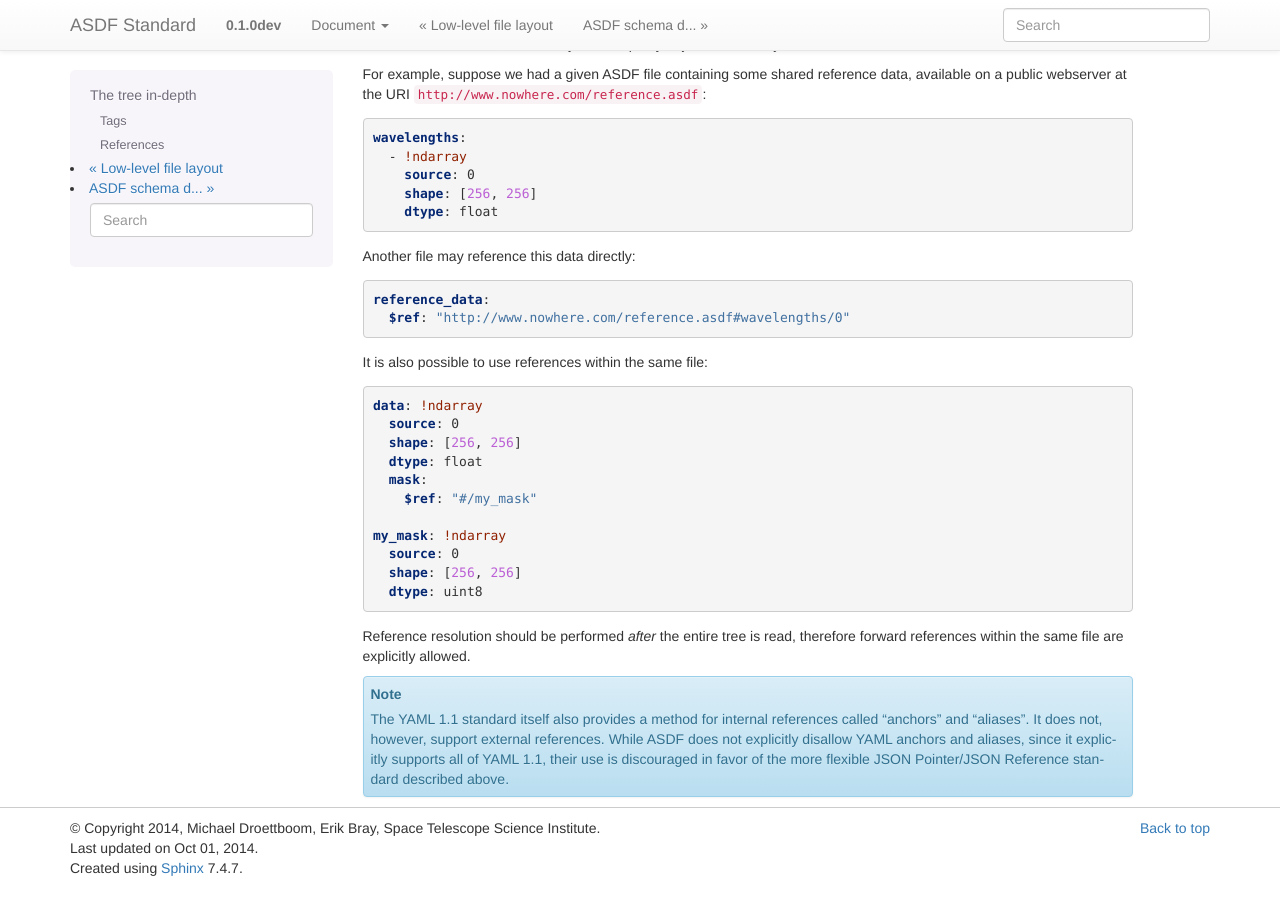
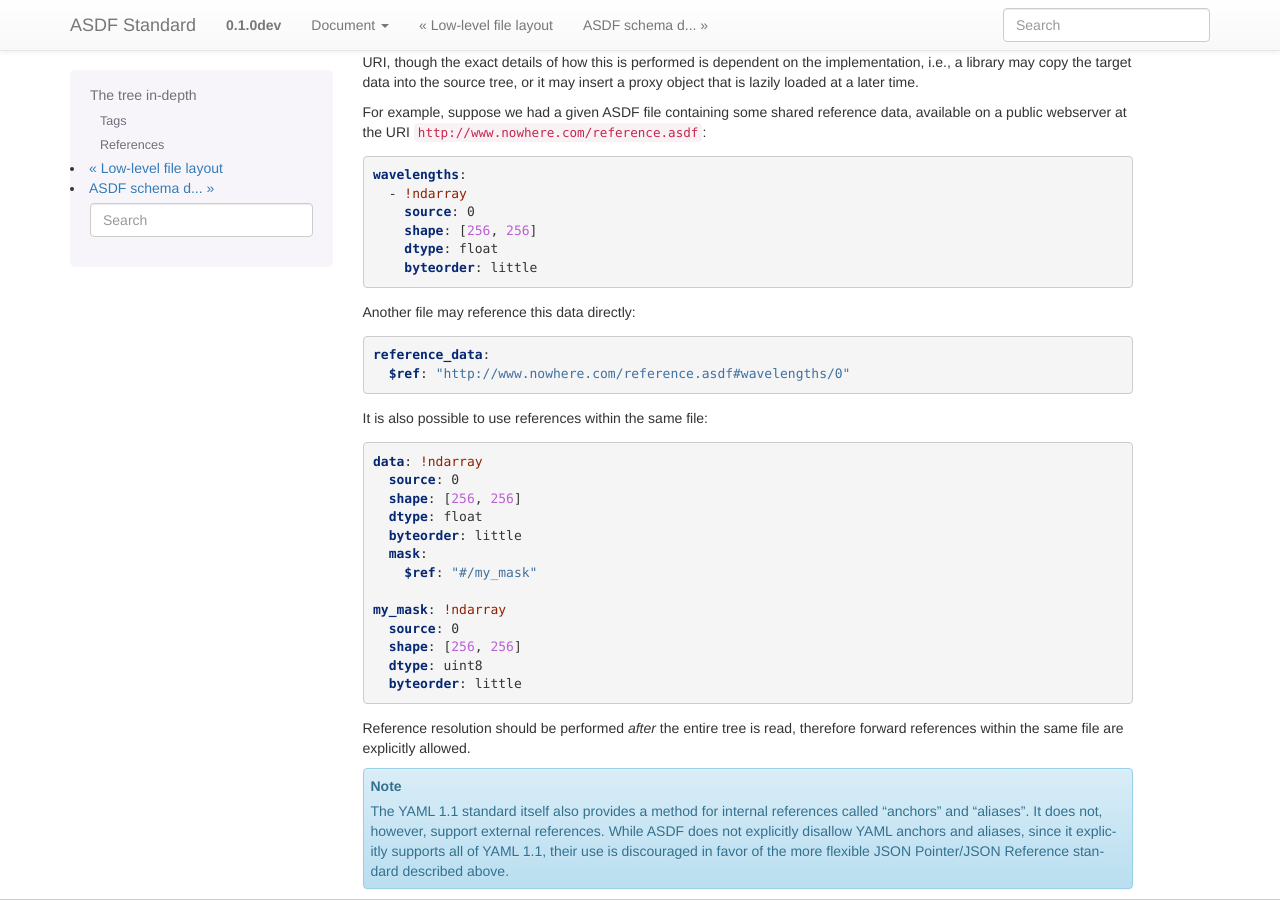
Before and after one commit to asdf-format/asdf-standard, a Sphinx documentation site: the page built from source/tree.rst, in a window 1280 px wide and 900 px high, scrolled down 1720 px. Built offline with Sphinx 7.4.7, drawn with Linux system fonts in a browser that asks for light colours; pages that are not in the unit, such as notebooks, are missing from menus; some of the changed text lies outside the part shown.

Commit message:
Add more places where explicit byteorder is required

```diff
--- a/source/tree.rst
+++ b/source/tree.rst
@@ -48,6 +48,7 @@ For example::
        source: 0
        dtype: float64
        shape: [1024, 1024]
+       byteorder: little
      ...
 
 All tags defined in the ASDF standard itself begin with the prefix
@@ -79,6 +80,7 @@ will be replaced with the prefix ``tag:stsci.edu:asdf/0.1.0/``::
         source: 0
         dtype: float64
         shape: [1024, 1024]
+        byteorder: little
 
 An ASDF parser may use the tag to look up the corresponding schema in
 the ASDF standard and validate the element.  The schema definitions
@@ -148,6 +150,7 @@ reference data, available on a public webserver at the URI
         source: 0
         shape: [256, 256]
         dtype: float
+        byteorder: little
 
 Another file may reference this data directly::
 
@@ -160,6 +163,7 @@ It is also possible to use references within the same file::
       source: 0
       shape: [256, 256]
       dtype: float
+      byteorder: little
       mask:
         $ref: "#/my_mask"
 
@@ -167,6 +171,7 @@ It is also possible to use references within the same file::
       source: 0
       shape: [256, 256]
       dtype: uint8
+      byteorder: little
 
 Reference resolution should be performed *after* the entire tree is
 read, therefore forward references within the same file are explicitly
```
Also changed, not shown: 1 other file.
